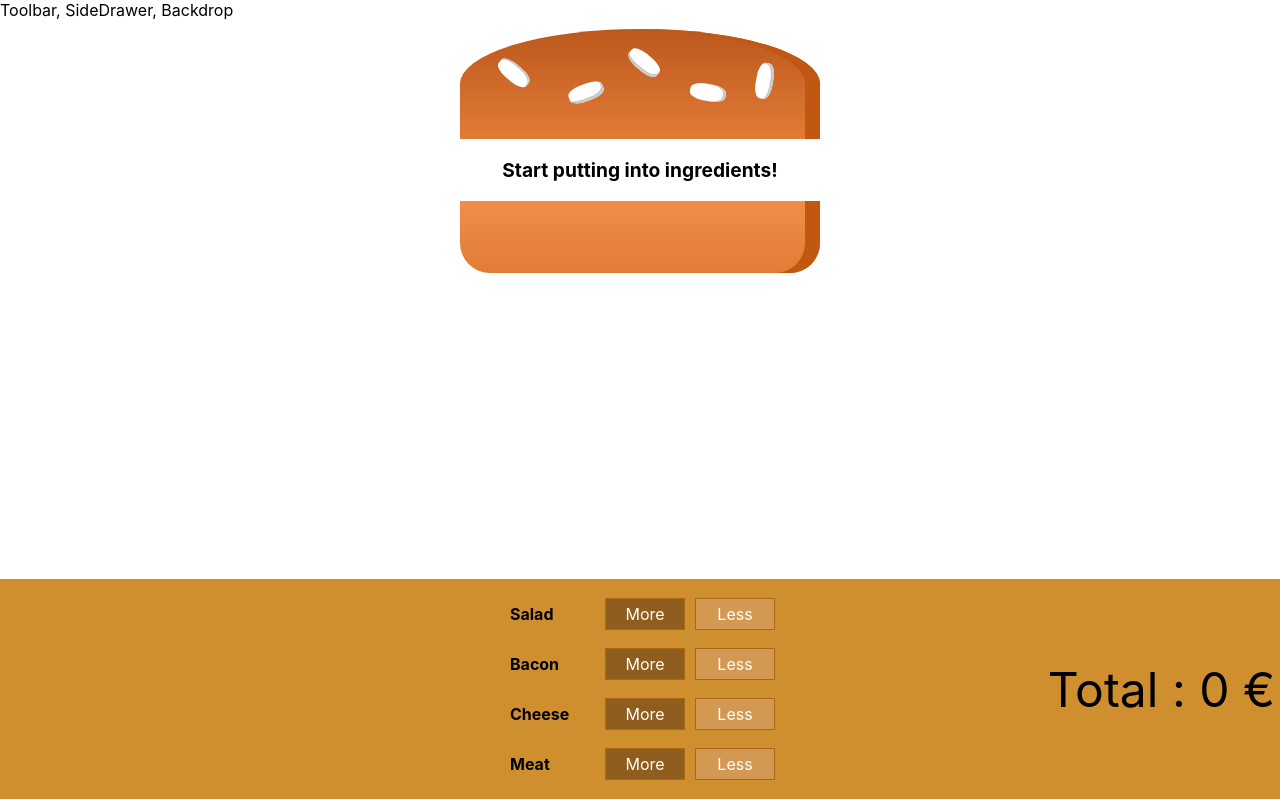
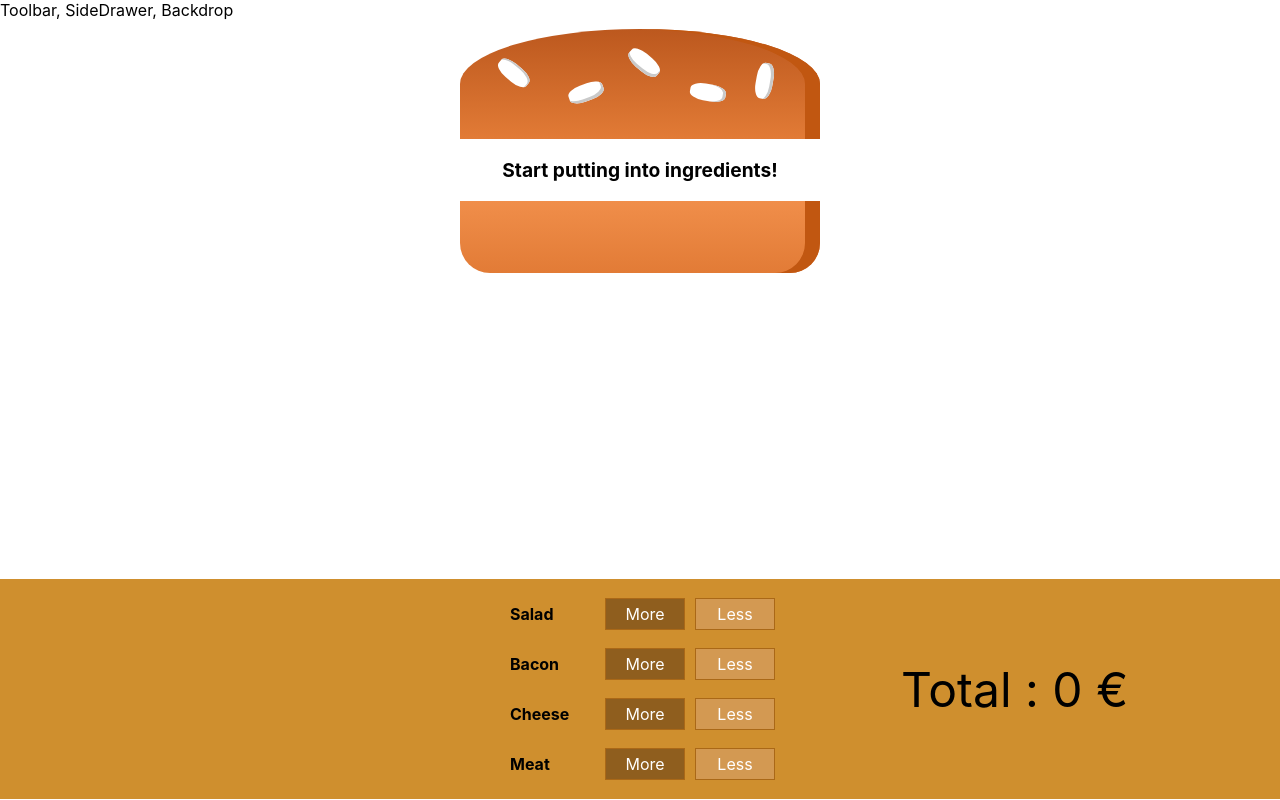
Before and after one commit to PabloVillacanhas/yummy_burger, a React app: page / in a window 1280 px wide. Built offline with nearby package versions, Linux system fonts and the light colour scheme.

Commit message:
Fixed typo

```diff
--- a/src/components/BurgerCockpit/BurguerCockpit.js
+++ b/src/components/Burger/Burger.js
@@ -1,34 +1,35 @@
 import React from 'react'
 
-import "./IngredientControl/IngredientControl"
-import "./BurguerCockpit.scss"
-import IngredientControl from './IngredientControl/IngredientControl'
+import './Burger.scss'
+import Ingredient from './Ingredient/Ingredient'
 
-const controls = [
-	{ label: 'Salad', type: "salad" },
-	{ label: 'Bacon', type: "bacon" },
-	{ label: 'Cheese', type: "cheese" },
-	{ label: 'Meat', type: "meat" }
-]
+const Burger = props => {
 
-const BurguerCockpit = (props) => {
-	return (
-		<div className="burguerCockpit">
-			<div className="ingredients">
-				{
-					controls.map(ctrl => (
-						<IngredientControl
-							onAdd={() => props.onAddIngredient(ctrl.type)}
-							onRemove={() => props.onRemoveIngredient(ctrl.type)}
-							key={ctrl.type} label={ctrl.label} />
-					))
-				}
-			</div>
-			<div className="totalPrice">
-				Total : {props.totalPrice} €
-			</div>
-		</div>
-	)
+    let ingredients = Object.keys(props.ingredients)
+        .map(igKey => {
+            return [...Array(props.ingredients[igKey])]
+                .map((_, i) => <Ingredient key={igKey + i} type={igKey} />
+                );
+        })
+        .reduce((prev, curr) => {
+            return prev.concat(curr)
+        }, []);
+
+    if (ingredients.length === 0) {
+        ingredients = <p>Start putting into ingredients!</p>
+    }
+
+    return (
+        <div className="burger">
+            <Ingredient type="bread-top"></Ingredient>
+            {ingredients}
+            <Ingredient type="bread-bottom"></Ingredient>
+        </div>
+    )
+};
+
+Burger.propTypes = {
+
 }
 
-export default BurguerCockpit
+export default Burger
--- /dev/null
+++ b/src/components/Burger/Burger.scss
@@ -0,0 +1,24 @@
+$small: 300px;
+$medium: 900px;
+
+.burger {
+	margin: auto;
+	text-align: center;
+	font-weight: bold;
+	font-size: 1.2em;
+
+	@media screen and (max-width: $small) {
+		width: 150px;
+		height: 200px;
+	}
+
+	@media screen and (max-width: $medium) {
+		width: 300px;
+		height: 350px;
+	}
+
+	@media screen and (min-width: $medium) {
+		width: 450px;
+		height: 550px;
+	}
+}
--- a/src/components/Burguer/Burguer.js
+++ b/src/components/BurgerCockpit/BurgerCockpit.js
@@ -1,35 +1,34 @@
 import React from 'react'
 
-import './Burguer.scss'
-import Ingredient from './Ingredient/Ingredient'
+import "./IngredientControl/IngredientControl"
+import "./BurgerCockpit.scss"
+import IngredientControl from './IngredientControl/IngredientControl'
 
-const Burguer = props => {
+const controls = [
+	{ label: 'Salad', type: "salad" },
+	{ label: 'Bacon', type: "bacon" },
+	{ label: 'Cheese', type: "cheese" },
+	{ label: 'Meat', type: "meat" }
+]
 
-    let ingredients = Object.keys(props.ingredients)
-        .map(igKey => {
-            return [...Array(props.ingredients[igKey])]
-                .map((_, i) => <Ingredient key={igKey + i} type={igKey} />
-                );
-        })
-        .reduce((prev, curr) => {
-            return prev.concat(curr)
-        }, []);
-
-    if (ingredients.length === 0) {
-        ingredients = <p>Start putting into ingredients!</p>
-    }
-
-    return (
-        <div className="burguer">
-            <Ingredient type="bread-top"></Ingredient>
-            {ingredients}
-            <Ingredient type="bread-bottom"></Ingredient>
-        </div>
-    )
-};
-
-Burguer.propTypes = {
-
+const BurgerCockpit = (props) => {
+	return (
+		<div className="burgerCockpit">
+			<div className="ingredients">
+				{
+					controls.map(ctrl => (
+						<IngredientControl
+							onAdd={() => props.onAddIngredient(ctrl.type)}
+							onRemove={() => props.onRemoveIngredient(ctrl.type)}
+							key={ctrl.type} label={ctrl.label} />
+					))
+				}
+			</div>
+			<div className="totalPrice">
+				Total : {props.totalPrice} €
+			</div>
+		</div>
+	)
 }
 
-export default Burguer
+export default BurgerCockpit
--- a/src/components/BurgerCockpit/BurguerCockpit.scss
+++ b/src/components/BurgerCockpit/BurgerCockpit.scss
@@ -1,4 +1,4 @@
-.burguerCockpit {
+.burgerCockpit {
 	width: 100%;
 	background-color: #cf8f2e;
 	display: grid;
@@ -17,7 +17,7 @@
 		font-size: 3em;
 		margin: 5px;
 		display: flex;
-		justify-content: flex-end;
 		align-items: center;
+		text-align: center;
 	}
 }
--- a/src/components/Burguer/Burguer.scss
+++ /dev/null
@@ -1,25 +0,0 @@
-$small: 300px;
-$medium: 900px;
-
-.burguer{
-    margin: auto;
-    text-align: center;
-    font-weight: bold;
-    font-size: 1.2em;
-
-
-  @media screen and (max-width: $small) {
-    width: 150px;
-    height: 200px;
-  }
-
-  @media screen and (max-width: $medium){
-    width: 300px;
-    height: 350px;
-  }
-
-  @media screen and (min-width: $medium) {
-     width: 450px;
-     height: 550px;
-  }
-}
--- a/src/components/Layout/Layout.js
+++ b/src/components/Layout/Layout.js
@@ -1,15 +1,15 @@
 import React from "react";
 
 import "./Layout.scss"
-import BurguerBuilder from "../../containers/BurguerBuilder/BurguerBuilder";
+import BurgerBuilder from "../../containers/BurgerBuilder/BurgerBuilder";
 
 const Layout = props => {
   return (
     <div className="layout">
-        <div className="toolbar">Toolbar, SideDrawer, Backdrop</div>
-        <main>
-          <BurguerBuilder></BurguerBuilder>
-        </main>
+      <div className="toolbar">Toolbar, SideDrawer, Backdrop</div>
+      <main>
+        <BurgerBuilder></BurgerBuilder>
+      </main>
     </div>
   );
 };
--- a/src/containers/BurguerBuilder/BurguerBuilder.js
+++ b/src/containers/BurgerBuilder/BurgerBuilder.js
@@ -1,10 +1,10 @@
 import React, { useState } from 'react';
 
-import Burguer from '../../components/Burguer/Burguer'
+import Burger from '../../components/Burger/Burger'
 
-import "./BurguerBuilder.scss"
-import "../../components/BurgerCockpit/BurguerCockpit"
-import BurguerCockpit from '../../components/BurgerCockpit/BurguerCockpit';
+import "./BurgerBuilder.scss"
+import "../../components/BurgerCockpit/BurgerCockpit"
+import BurguerCockpit from '../../components/BurgerCockpit/BurgerCockpit';
 
 const BurguerBuilder = (props) => {
 
@@ -45,7 +45,7 @@ const BurguerBuilder = (props) => {
 
   return (
     <React.Fragment>
-      <Burguer ingredients={ingredients}></Burguer>
+      <Burger ingredients={ingredients}></Burger>
       <BurguerCockpit
         onAddIngredient={addIngredientHandler}
         onRemoveIngredient={removeIngredientHandler}
--- /dev/null
+++ b/src/containers/BurgerBuilder/BurgerBuilder.scss
@@ -0,0 +1,2 @@
+.burgerBuilder {
+}
--- a/src/containers/BurguerBuilder/BurguerBuilder.scss
+++ /dev/null
@@ -1,3 +0,0 @@
-.burguerBuilder{
-
-}
```
Also changed, not shown: src/components/Burger/Ingredient/Ingredient.js (renamed from src/components/Burguer/Ingredient/Ingredient.js), src/components/Burger/Ingredient/Ingredient.scss (renamed from src/components/Burguer/Ingredient/Ingredient.scss).
